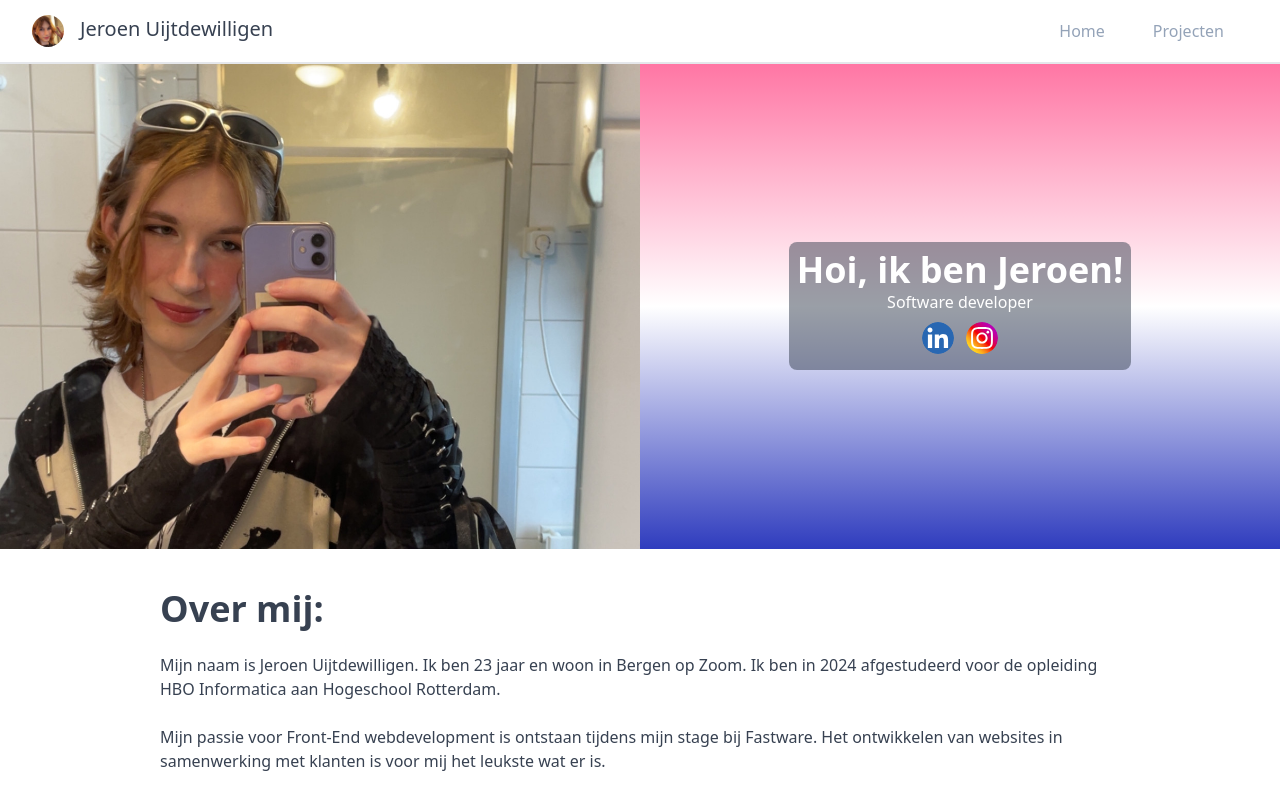
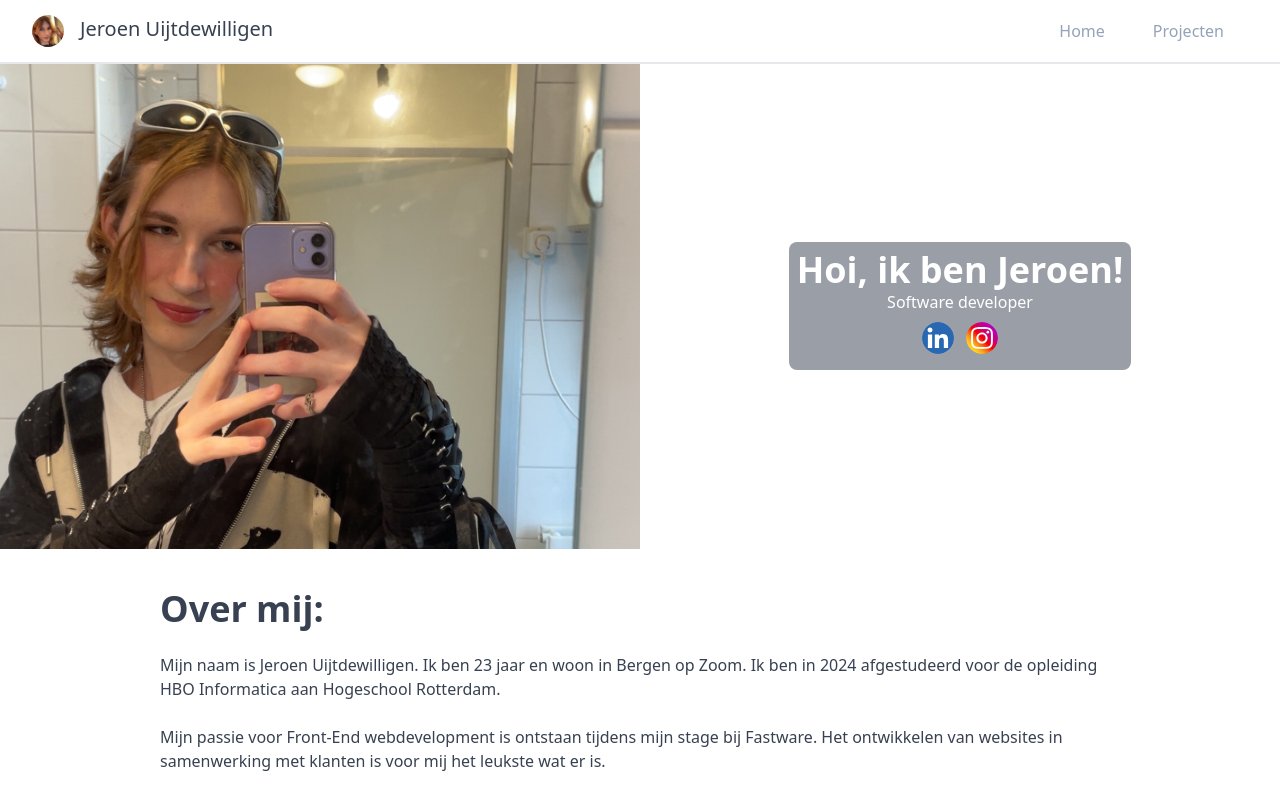
Before and after one commit to JeroenUijt/portfolio-website-oud, a React (Vite) app: page /home in a window 1280 px wide. Shown: the top 800 px of the page. Built offline with nearby package versions, Linux system fonts and the light colour scheme.

Commit message:
test layered bg

```diff
--- a/src/pages/HomePage.tsx
+++ b/src/pages/HomePage.tsx
@@ -11,7 +11,11 @@ const HomePage: FC = () => {
           <div className="overflow-hidden">
             <img className="object-cover w-full" src="/images/JeroenUijt.jpeg" alt="Ikzeluf" />
           </div>
-          <div className="flex justify-center bg-gradient-to-t from-[#2F3CBE] via-[#000000] via-[#C011D7] via-[#FFFFFF] to-[#FF76A4] p-4">
+          <div className="flex justify-center p-4">
+            <div className="-z-10 h-full">
+              <div className="h-1/2 bg-gradient-to-t from-[#2F3CBE] via-[#000000] to-[#C011D7]"></div>
+              <div className="h-1/2 from-[#C011D7] via-[#FFFFFF] to-[#FF76A4]"></div>
+            </div>
             <div className="self-center rounded-lg bg-gray-700 bg-opacity-50 p-2 text-center text-white">
               <h1 className="text-4xl font-semibold">Hoi, ik ben Jeroen!</h1>
               <h4>Software developer</h4>
```
